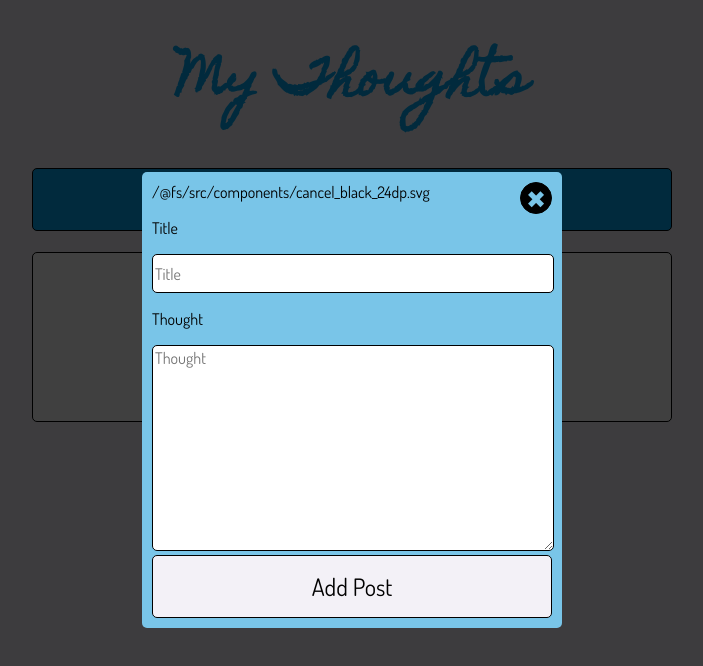
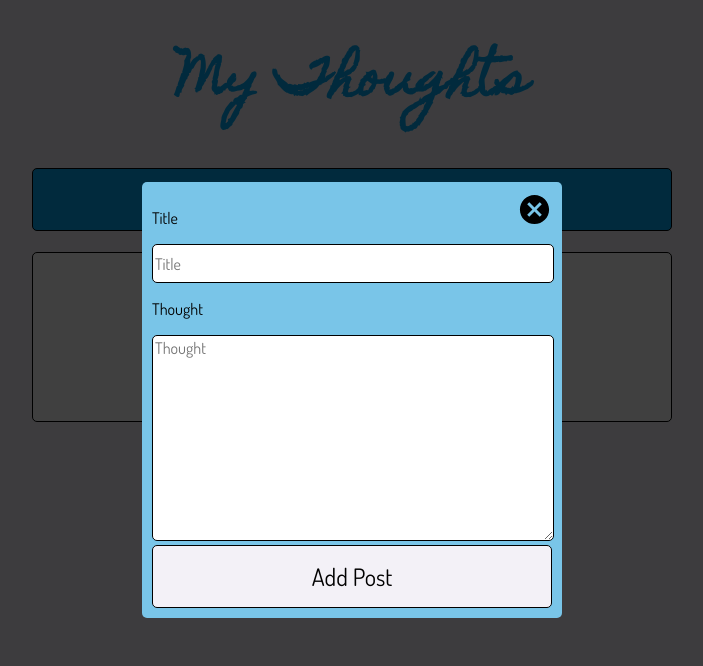
Before and after one commit to kirkwood616/react-lab02, a React (Create React App) app: page / in a window 1280 px wide. Both pictures are taken after a click on the button "New Thought". Shown: the top 666 px of the page, without its empty margins (288-991 px from the left). Built offline with nearby package versions, Linux system fonts and the light colour scheme.

Commit message:
Added material icons

```diff
--- a/package.json
+++ b/package.json
@@ -3,9 +3,13 @@
   "version": "0.1.0",
   "private": true,
   "dependencies": {
+    "@emotion/react": "^11.7.1",
+    "@emotion/styled": "^11.6.0",
     "@fortawesome/fontawesome-svg-core": "^1.2.36",
     "@fortawesome/free-solid-svg-icons": "^5.15.4",
     "@fortawesome/react-fontawesome": "^0.1.16",
+    "@mui/icons-material": "^5.2.5",
+    "@mui/material": "^5.2.8",
     "@testing-library/jest-dom": "^5.16.1",
     "@testing-library/react": "^12.1.2",
     "@testing-library/user-event": "^13.5.0",
--- a/src/components/PostForm.css
+++ b/src/components/PostForm.css
@@ -40,12 +40,11 @@
 
 .PostForm .x {
   float: right;
-  color: #79c5e8;
+  color: black;
   font-size: 1.5rem;
-  background-color: black;
   border-radius: 50%;
-  height: 25px;
-  width: 25px;
+  height: 35px;
+  width: 35px;
   display: flex;
   justify-content: center;
   align-items: center;
--- a/src/components/PostForm.tsx
+++ b/src/components/PostForm.tsx
@@ -2,7 +2,7 @@ import React from "react";
 import "./PostForm.css";
 import { useState, FormEvent } from "react";
 import Post from "./Interface/PostInterface";
-import cancel from "./cancel_black_24dp.svg";
+import CancelIcon from "@mui/icons-material/Cancel";
 
 interface Props {
   close: Boolean;
@@ -32,10 +32,7 @@ function PostForm({ close, onClose, onSubmit }: Props) {
   return (
     <div className={`PostWindow ${addClass}`} onSubmit={handleFormSubmit}>
       <div className="PostForm">
-        <button className="x" onClick={onClose}>
-          ✖︎
-        </button>
-        {cancel}
+        <CancelIcon className="x" onClick={onClose} />
         <form>
           <p>
             <label htmlFor="title">Title</label>
--- a/src/components/PostInList.tsx
+++ b/src/components/PostInList.tsx
@@ -1,6 +1,6 @@
 import React from "react";
 import Post from "./Interface/PostInterface";
-import trash from "./trash-solid.svg";
+import DeleteIcon from "@mui/icons-material/Delete";
 
 interface Props {
   post: Post;
@@ -15,8 +15,7 @@ function PostInList({ post, onDelete }: Props) {
         <p>{post.thought}</p>
       </section>
       <section className="deleteContainer">
-        {/* <FontAwesomeIcon icon="fa-solid fa-trash" /> */}
-        <img src={trash} alt="trash can icon" height={25} onClick={onDelete} />
+        <DeleteIcon style={{ fontSize: "35px" }} onClick={onDelete} />
       </section>
     </div>
   );
```
Also changed, not shown: 1 other file (tests, documents, lock files or other folders).
